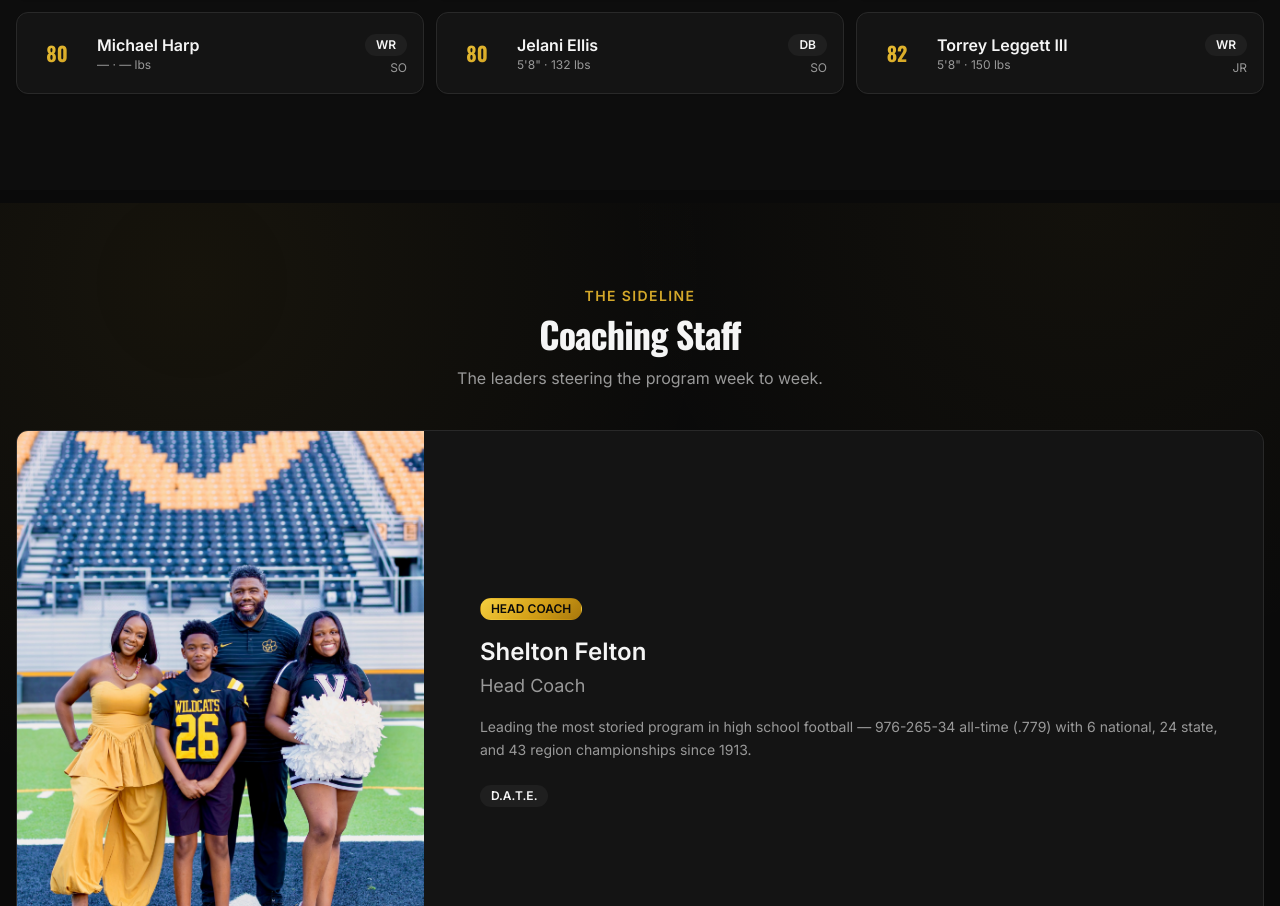
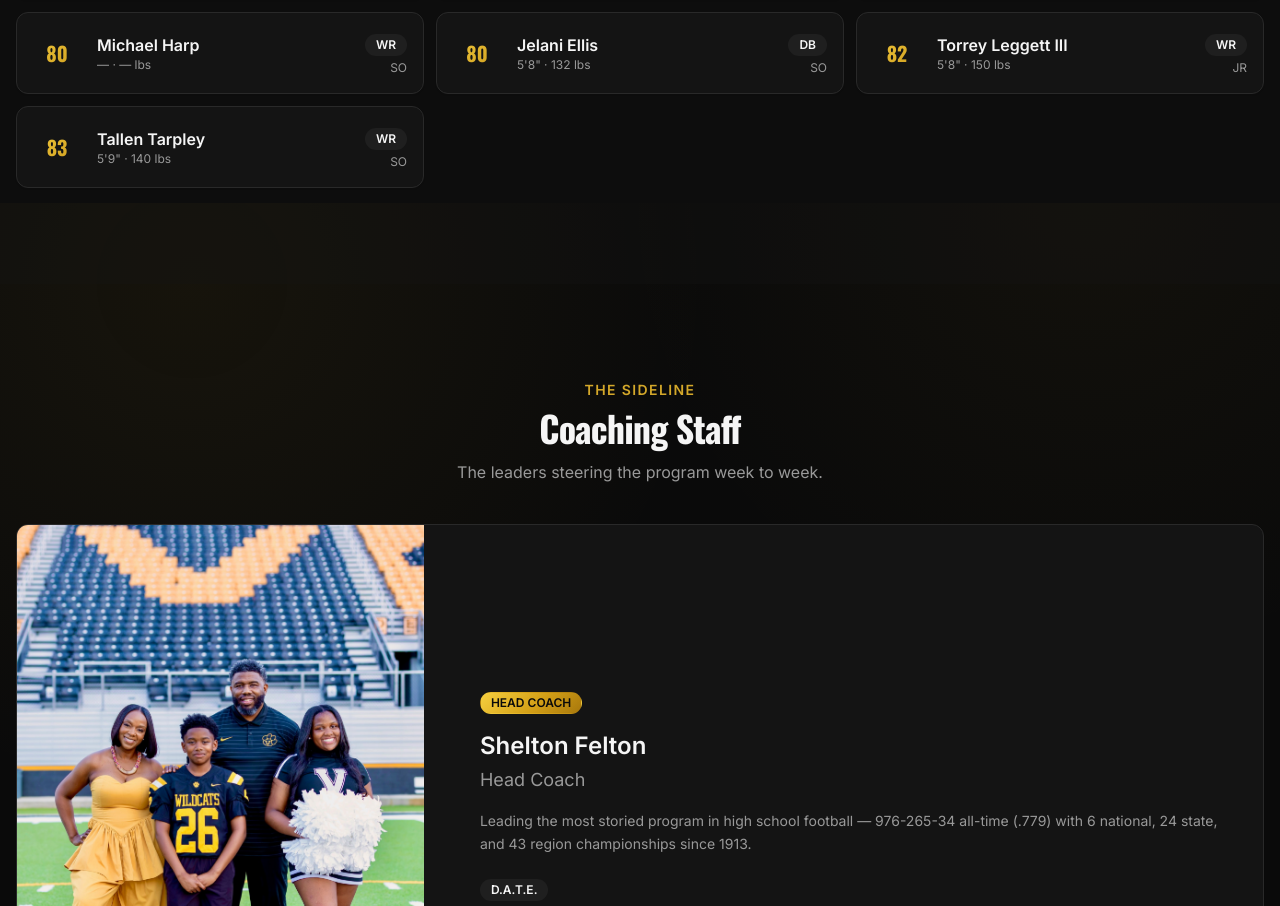
Before and after one commit to calebbsides/vhs-wildcats, a React (Vite) app: page / in a window 1280 px wide. Shown: the part 10997-11903 px from the top of the page. Built offline with nearby package versions, Linux system fonts and the light colour scheme.

Commit message:
Update content.ts

```diff
--- a/src/data/content.ts
+++ b/src/data/content.ts
@@ -317,7 +317,7 @@ export const content = {
      { number: 80, name: "Michael Harp", position: "WR", grade: "SO" },
      { number: 80, name: "Jelani Ellis", position: "DB", grade: "SO", heightIn: 68, weightLb: 132 },
      { number: 82, name: "Torrey Leggett III", position: "WR", grade: "JR", heightIn: 68, weightLb: 150 },
-   //  { number: 83, name: "Tallen Tarpley", position: "WR", grade: "SO", heightIn: 69, weightLb: 140 },
+     { number: 83, name: "Tallen Tarpley", position: "WR", grade: "SO", heightIn: 69, weightLb: 140 },
    //  { number: 85, name: "Aiden Earle", position: "DB", grade: "SO", heightIn: 66, weightLb: 115 },
    //  { number: 87, name: "Kei'mon McGhee", position: "WR", grade: "SO", heightIn: 68, weightLb: 160 },
    //  { number: 88, name: "Bryson Johnson", position: "K", grade: "JR", heightIn: 69, weightLb: 175 },
```
